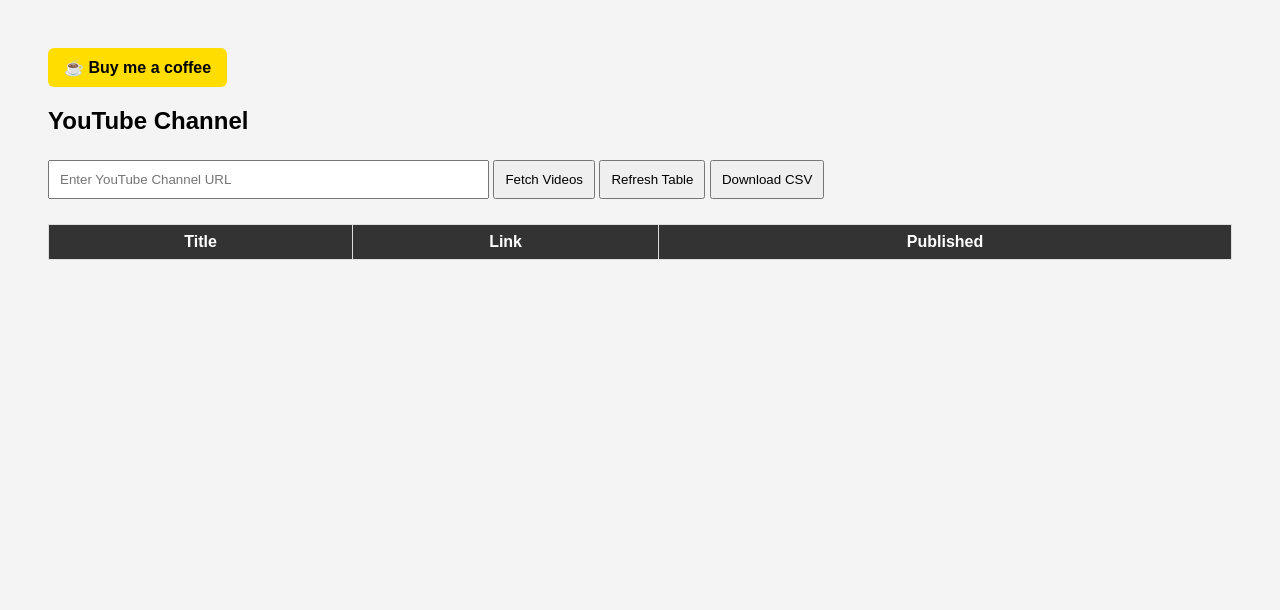
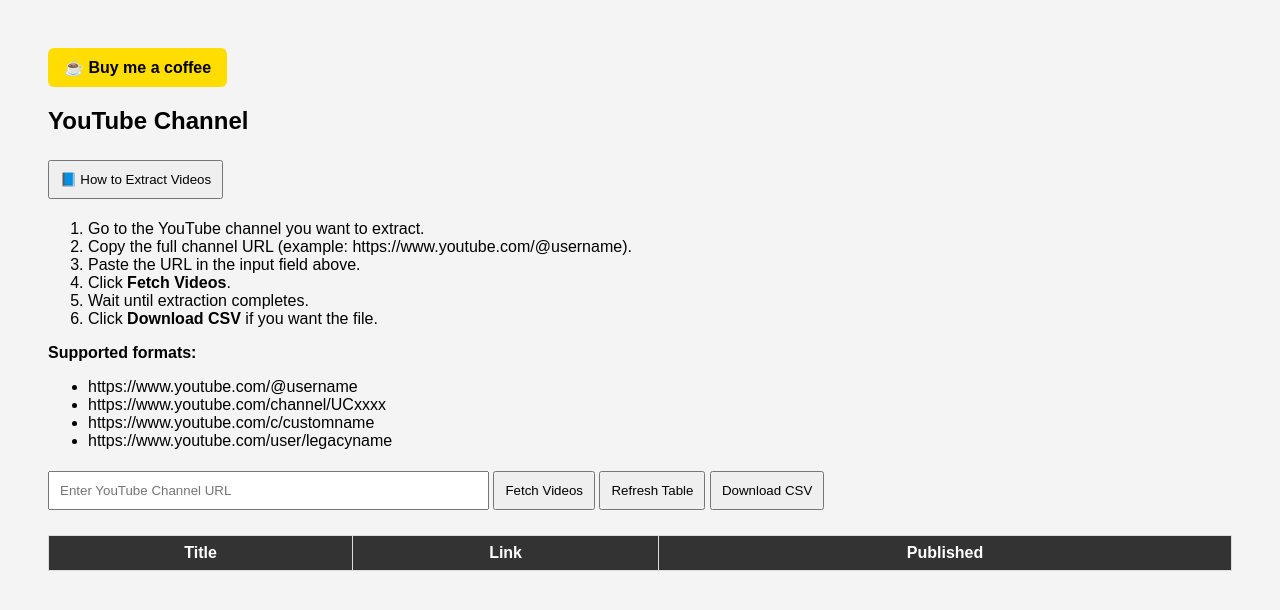
Before and after one commit to shubhamavantkar/Youtube-links-extractor, a website: page public/index.html in a window 1280 px wide. Drawn offline with Linux system fonts and the light colour scheme.

Commit message:
add: lock

```diff
--- a/public/index.html
+++ b/public/index.html
@@ -42,7 +42,30 @@
 </div>
 <h2>YouTube Channel</h2>
 
+ <div class="guide-container">
+  <button onclick="toggleGuide()" class="guide-btn">
+    📘 How to Extract Videos
+  </button>
 
+  <div id="guideContent" class="guide-content">
+    <ol>
+      <li>Go to the YouTube channel you want to extract.</li>
+      <li>Copy the full channel URL (example: https://www.youtube.com/@username).</li>
+      <li>Paste the URL in the input field above.</li>
+      <li>Click <strong>Fetch Videos</strong>.</li>
+      <li>Wait until extraction completes.</li>
+      <li>Click <strong>Download CSV</strong> if you want the file.</li>
+    </ol>
+
+    <p><strong>Supported formats:</strong></p>
+    <ul>
+      <li>https://www.youtube.com/@username</li>
+      <li>https://www.youtube.com/channel/UCxxxx</li>
+      <li>https://www.youtube.com/c/customname</li>
+      <li>https://www.youtube.com/user/legacyname</li>
+    </ul>
+  </div>
+</div>
 
 <input type="text" id="channelUrl" placeholder="Enter YouTube Channel URL" size="50">
 <button onclick="fetchChannel()">Fetch Videos</button>
```
Also changed, not shown: server.js (+15 -7 lines).
